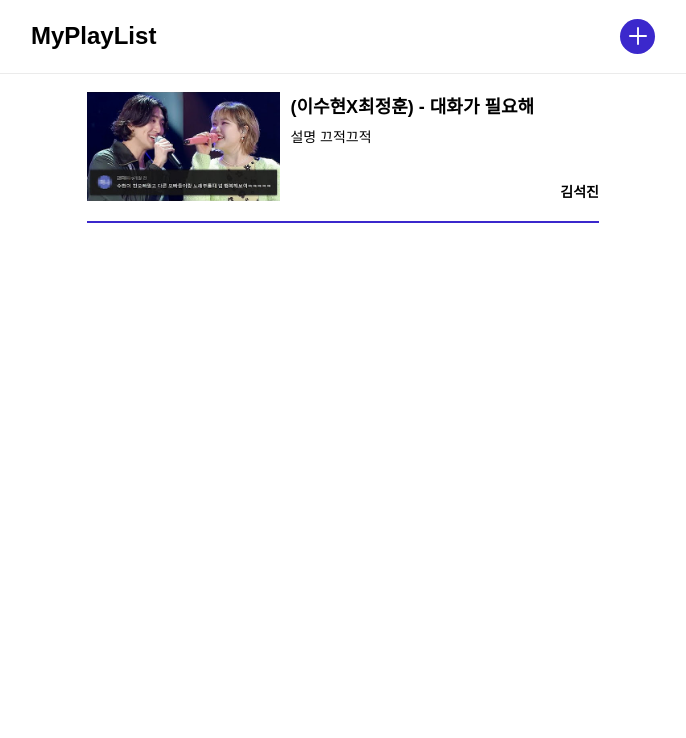
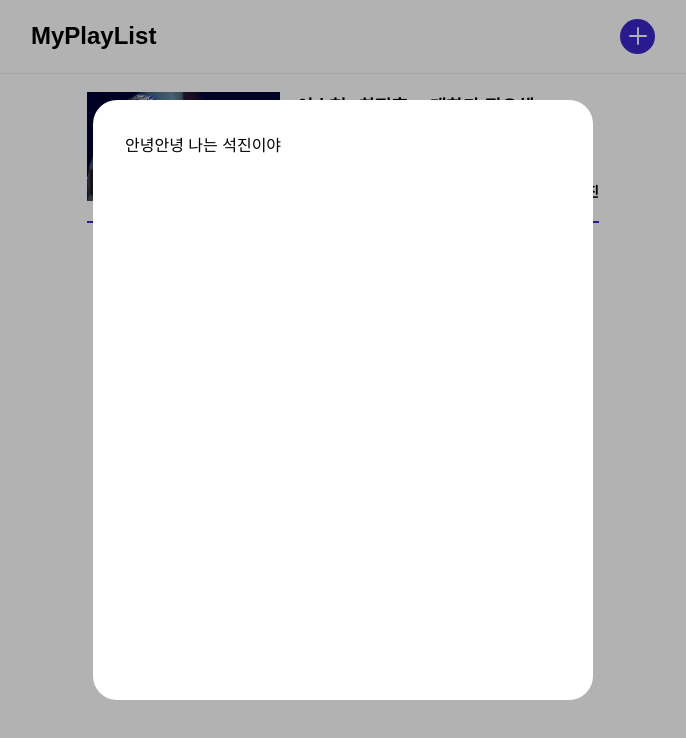
Before and after one commit to SEOKKAMONI/My-PlayList, a React (Create React App) app: page / in a window 1280 px wide. Both pictures are taken after a click on the button 934 px from the left and 36 px from the top of the page. Shown: the top 738 px of the page, without its empty margins (297-983 px from the left). Built offline with nearby package versions, Linux system fonts and the light colour scheme.

Commit message:
ADD :: Modal 창 열기

```diff
--- a/src/Components/Button/AddButton/index.tsx
+++ b/src/Components/Button/AddButton/index.tsx
@@ -1,10 +1,14 @@
 import React from 'react';
 import ArrowImg from 'Assets/Svg/Arrow.svg';
+import { useSetRecoilState } from 'recoil';
+import { isOpenModalAtom } from '../../../Atoms/Atom';
 import * as S from './style';
 
 export default function AddButton() {
+  const setOpenModal = useSetRecoilState(isOpenModalAtom);
+
   return (
-    <S.AddButton>
+    <S.AddButton onClick={() => setOpenModal(true)}>
       <S.ArrowImg src={ArrowImg} />
     </S.AddButton>
   );
--- a/src/Components/MainPage/index.tsx
+++ b/src/Components/MainPage/index.tsx
@@ -1,19 +1,19 @@
 import React from 'react';
-import { useRecoilState } from 'recoil';
 import * as S from './style';
 import Header from './Header';
 import PlayList from '../PlayList/index';
-import { isOpenModalAtom } from '../../Atoms/Atom';
+import Modal from '../Modal/index';
 
 export default function MainPage() {
-  const [isOpenModal, setOpenModal] = useRecoilState(isOpenModalAtom);
-
   return (
+    <>
+      <Modal />
       <S.MainPage>
         <Header />
         <S.Content>
           <PlayList />
         </S.Content>
       </S.MainPage>
+    </>
   );
 }
--- a/src/Components/Modal/index.tsx
+++ b/src/Components/Modal/index.tsx
@@ -1,9 +1,13 @@
 import React from 'react';
+import { useRecoilValue } from 'recoil';
 import * as S from './style';
+import { isOpenModalAtom } from '../../Atoms/Atom';
 
 export default function Modal() {
+  const isOpenModal = useRecoilValue(isOpenModalAtom);
+
   return (
-    <S.ModalBackground>
+    <S.ModalBackground display={isOpenModal ? 'flex' : 'none'}>
       <S.Modal>안녕안녕 나는 석진이야</S.Modal>
     </S.ModalBackground>
   );
--- a/src/Components/Modal/style.ts
+++ b/src/Components/Modal/style.ts
@@ -1,18 +1,20 @@
 import styled from 'styled-components';
 
-export const ModalBackground = styled.div`
-  display: flex;
+export const ModalBackground = styled.div<{ display: string }>`
+  display: ${(props) => props.display};
   width: 100%;
   height: 100%;
   position: fixed;
   justify-content: center;
   align-items: center;
   background-color: rgb(0, 0, 0, 0.3);
+  z-index: 1;
 `;
 
 export const Modal = styled.div`
   padding: 2em;
-  width: 300px;
-  height: 700px;
+  width: 500px;
+  height: 600px;
+  border-radius: 24px;
   background-color: #fff;
 `;
```
Lines whose indentation alone changed are shown as unchanged.
